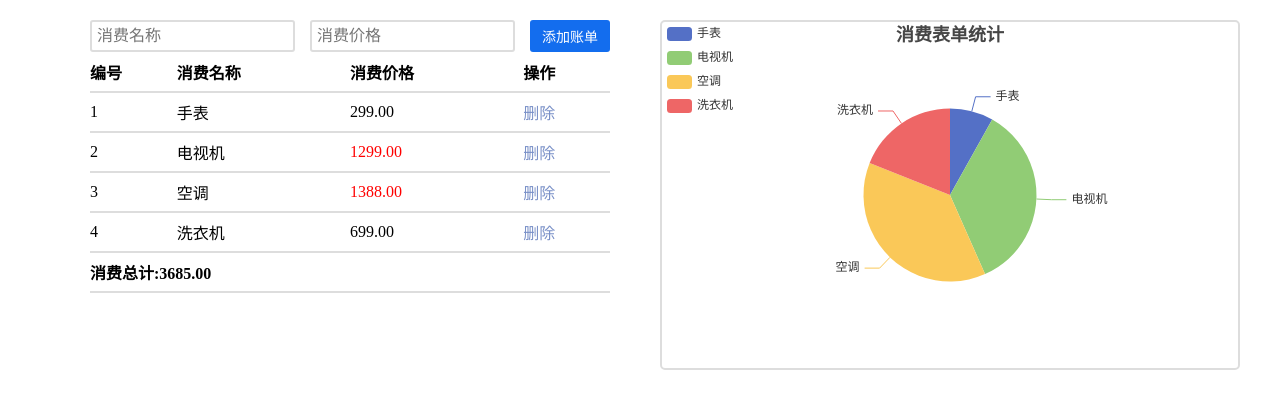
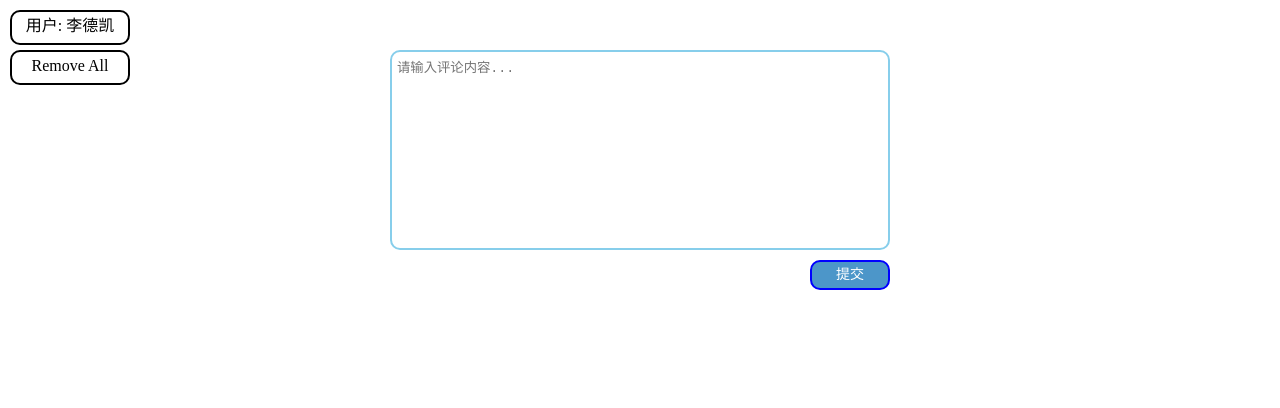
Before and after one commit to lsh-design/lsh.github.io, a website: page index.html in a window 1280 px wide. Drawn offline with nearby package versions, Linux system fonts and the light colour scheme.

Commit message:
Update index.html

```diff
--- a/index.html
+++ b/index.html
@@ -2,173 +2,295 @@
 <html lang="en">
 
 <head>
-  <link rel="stylesheet" href="./index.css">
   <meta charset="UTF-8">
   <meta name="viewport" content="width=device-width, initial-scale=1.0">
-  <title>lBlack</title>
+  <title>Document</title>
+  <style>
+    * {
+      box-sizing: border-box;
+      user-select: none;
+      list-style: none;
+      margin: 0;
+      padding: 0;
+      transition: all 0.3s;
+    }
+
+    .wapper {
+      /* position: relative; */
+      width: 1200px;
+      margin: 50px auto;
+    }
+
+
+    #ts-form #ts-textarea {
+
+      display: block;
+      width: 500px;
+      height: 200px;
+      margin: 0px auto;
+      resize: none;
+      border: 2px solid skyblue;
+      padding: 5px;
+      border-radius: 10px;
+      outline: none;
+    }
+
+    .tran {
+      position: relative;
+      width: 500px;
+      height: 30px;
+      margin: 10px auto;
+      /* background-color: #000; */
+    }
+
+
+
+    .button:active {
+      background-color: blue;
+    }
+
+    .wapper ul {
+      display: flex;
+      flex-direction: column;
+      width: 500px;
+      margin: 0 auto;
+
+    }
+
+    .user-box {
+      display: flex;
+      justify-content: space-between;
+      width: 500px;
+      /* height: 80px; */
+      margin-bottom: 10px;
+    }
+
+    .user-box .header-img {
+      width: 50px;
+      height: 50px;
+      margin-top: 10px;
+      /* background-image: url(./小蛋糕2.jpg); */
+      background-repeat: no-repeat;
+      background-size: cover;
+      border-radius: 50%;
+    }
+
+    .user-box .user-message {
+      display: flex;
+      flex-direction: column;
+      width: 435px;
+      padding: 0px;
+
+
+    }
+
+    .user-message .user-id {
+      font-size: 13px;
+      font-weight: 550;
+      font-family: '微软雅黑';
+      margin-bottom: 4px;
+    }
+
+    .user-message .now-date {
+      font-size: 12px;
+      color: #777;
+      margin-bottom: 5px;
+      font-family: '黑体';
+    }
+
+    .user-message .user-text {
+      position: relative;
+      font-size: 16px;
+      color: #333;
+      font-family: '幼圆';
+      /* border: 2px solid black; */
+
+    }
+
+    .button {
+      position: absolute;
+      font-family: serif;
+      font-size: 14px;
+      line-height: 180%;
+      right: 0px;
+      width: 80px;
+      height: 30px;
+      transition: all 0.5s;
+      color: #fff;
+      text-align: center;
+      background-color: #4c96c9;
+      border: 2px solid blue;
+      border-radius: 10px;
+      cursor: pointer;
+
+    }
+
+    ul li {
+      position: relative;
+    }
+
+    .delete-button {
+      display: none;
+      top: 50%;
+      right: -90px;
+      transform: translate(0, -50%);
+
+    }
+
+    .user-change-button {
+      position: fixed;
+      top: 10px;
+      left: 10px;
+      width: 120px;
+      height: 35px;
+      font-size: 16px;
+      line-height: 180%;
+      text-align: center;
+      border: 2px solid black;
+      border-radius: 10px;
+      cursor: pointer;
+    }
+
+    .user-change-button:active {
+      background-color: #777;
+    }
+
+    .remove-all {
+      top: 50px
+    }
+  </style>
 </head>
 
 <body>
   <div class="wapper">
-    <div class="main-box">
-      <div class="input-box">
-        <input v-model='addName' type="text" placeholder="消费名称">
-        <input v-model='addPrice' type="text" name="" placeholder="消费价格">
-        <button @click='add()' class='btn btn-add'>添加账单</button>
+    <form action="" id='ts-form' data-id="form-one">
+      <textarea name="" id='ts-textarea' placeholder="请输入评论内容..." maxlength="250"></textarea>
+      <div class="tran">
+        <div class="button" data-active="submin">提交</div>
       </div>
-      <table>
-        <tr>
-          <th v-for="item in header">{{item}}</th>
-        </tr>
-        <tr v-for="(item, index) in info">
-          <td> {{index + 1}} </td>
-          <td> {{item.name}} </td>
-          <td :class="{hl:item.price > 1200}"> {{item.price}} </td>
-          <td class='tx-del' @click='del(item.code)'>删除</td>
-        </tr>
-        <tr>
-          <td colspan="4" class='all'> 消费总计:{{sumT}} </td>
-        </tr>
-      </table>
-    </div>
-    <div class='echarts-box' id='main'></div>
+    </form>
+    <ul>
 
+    </ul>
   </div>
+  <div class="user-change-button">用户: 李德凯</div>
+  <div class='user-change-button remove-all' data-id="del">Remove All</div>
 
-  <script src="https://cdn.jsdelivr.net/npm/vue@2/dist/vue.js"></script>
-  <script src='https://cdn.jsdelivr.net/npm/echarts/dist/echarts.min.js '></script>
   <script>
-    const defaultData = [{
-      code: 1,
-      name: '手表',
-      price: '299.00',
-    },
-    {
-      code: 2,
-      name: '电视机',
-      price: '1299.00'
-    },
-    {
-      code: 3,
-      name: '空调',
-      price: '1388.00'
-    },
-    {
-      code: 4,
-      name: '洗衣机',
-      price: '699.00'
-    }];
-    const l = localStorage;
-    const v = new Vue({
-      el: '.main-box',
-      data: {
-        header: ['编号', '消费名称', '消费价格', '操作'],
-        addName: '',
-        addPrice: '',
-        info: [{
-          code: 1,
-          name: '手表',
-          price: '299.00',
-        },
-        {
-          code: 2,
-          name: '电视机',
-          price: '1299.00'
-        },
-        {
-          code: 3,
-          name: '空调',
-          price: '1388.00'
-        },
-        {
-          code: 4,
-          name: '洗衣机',
-          price: '699.00'
+    let selectIndexx = 0
+    const userName = ['李德凯', '陈思龙', '封密浩', '崔靖哲', '车宇瀚', '吝洪硕', '刘世豪', '王宏鑫']
+    let userdata = [
+      ['./coke/小蛋糕1.jpg', '茗叙'],
+      ['./coke/小蛋糕2.jpg', '阿海'],
+      ['./coke/小蛋糕3.jpg', '怠惰'],
+      ['./coke/小蛋糕4.jpg', '＠(￣-￣)＠'],
+      ['./coke/小蛋糕5.jpg', '。。。'],
+      ['./coke/小蛋糕6.jpg', '叶初青'],
+      ['./coke/小蛋糕7.jpg', '星星之火'],
+      ['./coke/小蛋糕8.jpg', '五号线O_o'],
+    ]
+    let urlImg = userdata[selectIndexx][0]
+    let user_id = userdata[selectIndexx][1]
+    const changeButton = document.querySelector('.user-change-button')
+    const removeAll = document.querySelector('[data-id=del]')
 
-        }],
-      },
-      created() {
-        this.info = this.getData();
-      },
-      mounted() {
-        this.myChart = echarts.init(document.querySelector('#main'));
-        this.myChart.setOption(
-          {
-            title: {
-              text: '消费表单统计',
-              left: 'center'
-            },
-            tooltip: {
-              trigger: 'item'
-            },
-            legend: {
-              orient: 'vertical',
-              left: 'left'
-            },
-            series: [
-              {
-                name: '消费单位',
-                type: 'pie',
-                radius: '50%',
-                data: this.info.map(item => ({ value: item.price, name: item.name })),
-                emphasis: {
-                  itemStyle: {
-                    shadowBlur: 10,
-                    shadowOffsetX: 0,
-                    shadowColor: 'rgba(0, 0, 0, 0.5)'
-                  }
-                }
-              }
-            ]
-          }
-        )
-      },
-      computed: {
-        sumT() {
-          let total = this.info.reduce((sum, item) => sum + Number(item.price), 0);
-          return total.toFixed(2)
-        }
-      },
-      methods: {
-        storage() {
-          l.setItem('data', JSON.stringify(this.info));
-        },
-        getData() {
-          if (JSON.parse(l.getItem('data')))
-            return JSON.parse(l.getItem('data'));
-          else {
-            l.setItem('data', JSON.stringify(defaultData));
-            return defaultData;
-          }
-        },
-        render() {
-          this.myChart.setOption({
-            series: {
-              data: this.info.map(item => ({ value: item.price, name: item.name }))
-            }
-          })
-        },
-        add() {
-          if (this.addName !== '' && this.addPrice !== '' && Number(this.addPrice)) {
-            this.info.unshift({
-              code: +new Date(),
-              name: this.addName,
-              price: (+this.addPrice).toFixed(2)
-            })
-            this.addName = '';
-            this.addPrice = '';
-            this.render();
-          }
-          else alert("值为空或值格式错误！");
-          this.storage();
-        },
-        del(code) {
-          this.info = this.info.filter(item => item.code !== code);
-          this.render();
-          this.storage();
-        }
+
+    console.log(changeButton);
+    changeButton.addEventListener('click', (e) => {
+      changePro(1)
+      e.stopPropagation()
+    })
+    changeButton.addEventListener('contextmenu', (e) => {
+      e.preventDefault()
+      changePro(-1)
+    })
+    function changePro(mode) {
+      selectIndexx = mode < 0 ? selectIndexx - 1 : selectIndexx + 1
+      if (selectIndexx < 0) selectIndexx = 7
+      else if (selectIndexx > 7) selectIndexx = 0
+      urlImg = userdata[selectIndexx][0]
+      user_id = userdata[selectIndexx][1]
+      changeButton.innerHTML = `用户: ${userName[selectIndexx]}`
+    }
+
+    const textBox = document.querySelector('#ts-textarea')
+    const submitButton = document.querySelector('.tran .button')
+    let li, userBox, headerImg, userMessage, userId, nowDate, userText
+    //用户元素
+    const ul = document.querySelector('ul')
+    removeAll.addEventListener('click', (e) => {
+      ul.innerHTML = ''
+    })
+    let text;
+    textBox.addEventListener('keydown', e => {
+      if (e.key === 'Enter') e.preventDefault()
+    })
+    submitButton.addEventListener('click', (e) => {
+      submitText()
+    })
+    window.addEventListener('keydown', (e) => {
+      if (e.key === 'Enter')
+        submitText()
+
+    })
+    function submitText() {
+      if (textBox.value !== '') {
+        createNewElement(textBox.value)
+        textBox.value = ''
       }
-    })
+    }
+    let count = -1
+
+    function createNewElement(message) {
+      count++
+      li = document.createElement('li')
+      userBox = document.createElement('div')
+      headerImg = document.createElement('div')
+      userMessage = document.createElement('div')
+      userId = document.createElement('div')
+      nowDate = document.createElement('div')
+      userText = document.createElement('div')
+      date = new Date()
+      timer = date.toLocaleTimeString()
+      userBox.className = 'user-box'
+      headerImg.className = 'header-img'
+      headerImg.style.backgroundImage = `url(${urlImg})`
+      userMessage.className = 'user-message'
+      userId.className = 'user-id'
+      nowDate.className = 'now-date'
+      userText.className = 'user-text'
+      ul.insertBefore(li, ul.children[0])
+      li.appendChild(userBox)
+      userBox.appendChild(headerImg)
+      userBox.appendChild(userMessage)
+      userMessage.appendChild(userId)
+      userMessage.appendChild(nowDate)
+      userMessage.appendChild(userText)
+      userId.innerHTML = user_id
+      nowDate.innerHTML = `${date.getFullYear()}年${date.getMonth() + 1}月${date.getDate()}日 ${timer}`
+      userText.innerHTML = message
+
+      const deleteButton = document.createElement('div')
+
+      deleteButton.parentNode = ul.children[0]
+      deleteButton.className = 'delete-button'
+      deleteButton.classList.add('button')
+      deleteButton.innerHTML = '删除'
+
+      userText.appendChild(deleteButton)
+      userText.addEventListener('click', (e) => {
+
+
+        e.target.children[0].style.display = 'block'
+      })
+      deleteButton.addEventListener('click', () => {
+        const theLi = deleteButton.parentNode.parentNode.parentNode.parentNode
+
+        ul.removeChild(theLi)
+
+      })
+    }
+
   </script>
 </body>
 
```
